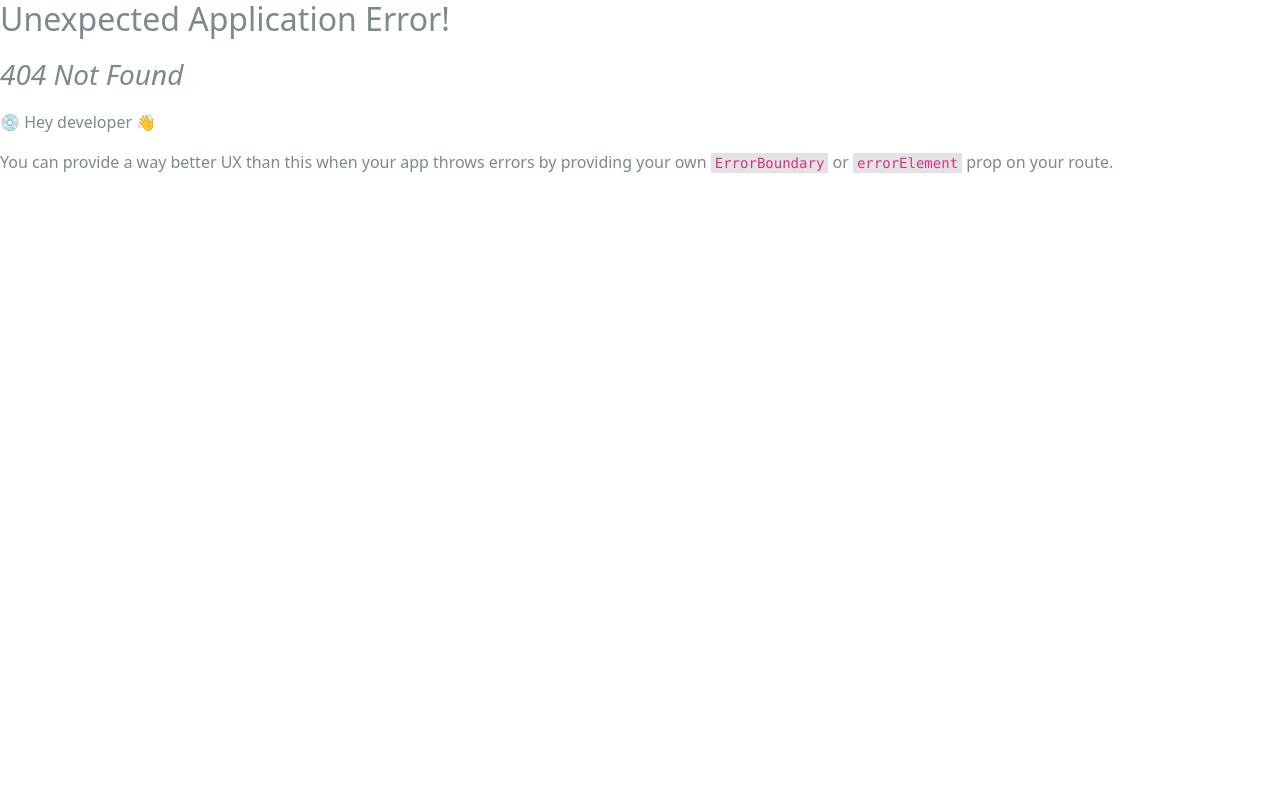
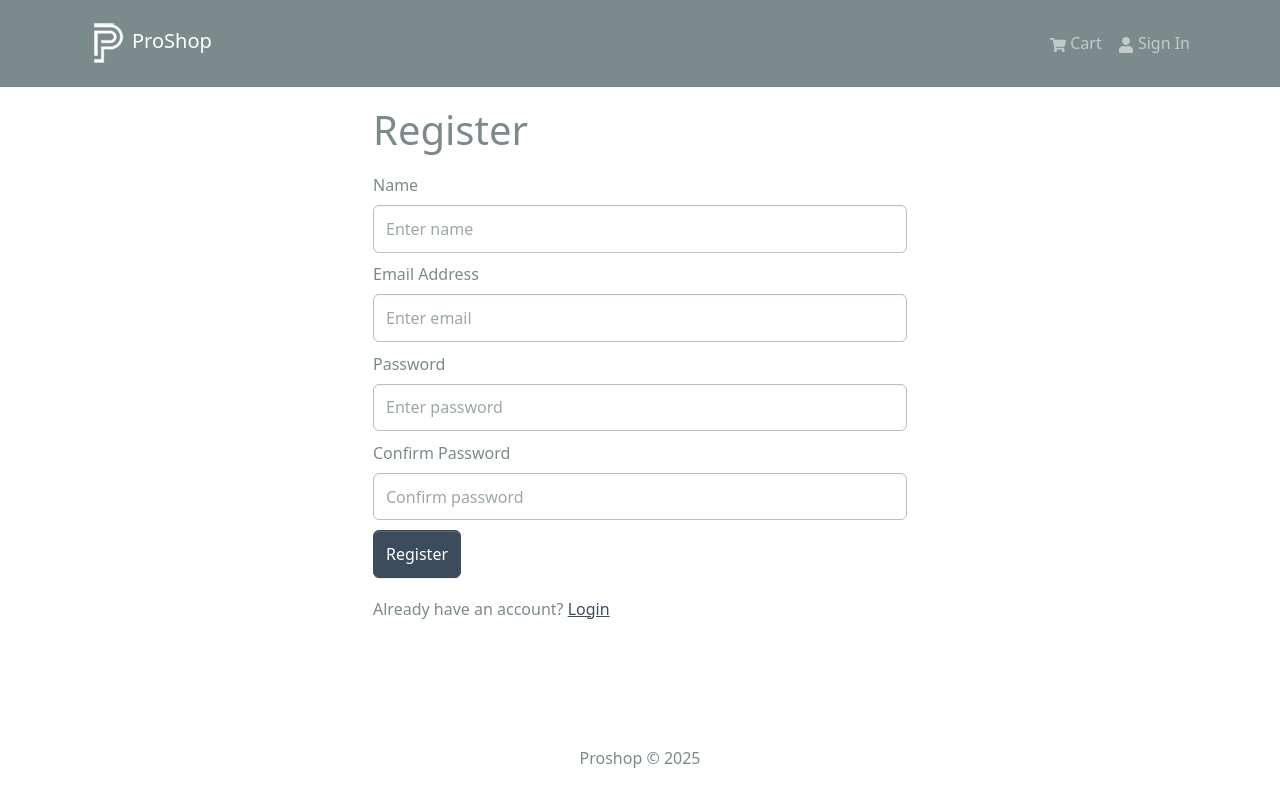
Before and after one commit to andrewteece/proshop, a React (Vite) app in the folder frontend/: page /register in a window 1280 px wide. Before the commit this address had no page. Built offline with nearby package versions, Linux system fonts and the light colour scheme.

Commit message:
code RegisterScreen and update route in main

```diff
--- a/frontend/src/main.jsx
+++ b/frontend/src/main.jsx
@@ -16,6 +16,7 @@ import HomeScreen from './screens/HomeScreen';
 import ProductScreen from './screens/ProductScreen.jsx';
 import CartScreen from './screens/CartScreen.jsx';
 import LoginScreen from './screens/LoginScreen.jsx';
+import RegisterScreen from './screens/REgisterScreen.jsx';
 
 const router = createBrowserRouter(
   createRoutesFromElements(
@@ -24,6 +25,7 @@ const router = createBrowserRouter(
       <Route path='/product/:id' element={<ProductScreen />} />
       <Route path='/cart' element={<CartScreen />} />
       <Route path='/login' element={<LoginScreen />} />
+      <Route path='/register' element={<RegisterScreen />} />
     </Route>
   )
 );
--- /dev/null
+++ b/frontend/src/screens/RegisterScreen.jsx
@@ -0,0 +1,113 @@
+import { useState, useEffect } from 'react';
+import { Link, useLocation, useNavigate } from 'react-router-dom';
+import { Form, Button, Row, Col } from 'react-bootstrap';
+import { useDispatch, useSelector } from 'react-redux';
+import Loader from '../components/Loader';
+import FormContainer from '../components/FormContainer';
+
+import { useRegisterMutation } from '../slices/usersApiSlice.js';
+import { setCredentials } from '../slices/authSlice.js';
+import { toast } from 'react-toastify';
+
+const RegisterScreen = () => {
+  const [name, setName] = useState('');
+  const [email, setEmail] = useState('');
+  const [password, setPassword] = useState('');
+  const [confirmPassword, setConfirmPassword] = useState('');
+
+  const dispatch = useDispatch();
+  const navigate = useNavigate();
+
+  const [register, { isLoading }] = useRegisterMutation();
+
+  const { userInfo } = useSelector((state) => state.auth);
+
+  const { search } = useLocation();
+  const sp = new URLSearchParams(search);
+  const redirect = sp.get('redirect') || '/';
+
+  useEffect(() => {
+    if (userInfo) {
+      navigate(redirect);
+    }
+  }, [navigate, redirect, userInfo]);
+
+  const submitHandler = async (e) => {
+    e.preventDefault();
+
+    if (password !== confirmPassword) {
+      toast.error('Passwords do not match');
+    } else {
+      try {
+        const res = await register({ name, email, password }).unwrap();
+        dispatch(setCredentials({ ...res }));
+        navigate(redirect);
+      } catch (err) {
+        toast.error(err?.data?.message || err.error);
+      }
+    }
+  };
+
+  return (
+    <FormContainer>
+      <h1>Register</h1>
+      <Form onSubmit={submitHandler}>
+        <Form.Group className='my-2' controlId='name'>
+          <Form.Label>Name</Form.Label>
+          <Form.Control
+            type='name'
+            placeholder='Enter name'
+            value={name}
+            onChange={(e) => setName(e.target.value)}
+          ></Form.Control>
+        </Form.Group>
+
+        <Form.Group className='my-2' controlId='email'>
+          <Form.Label>Email Address</Form.Label>
+          <Form.Control
+            type='email'
+            placeholder='Enter email'
+            value={email}
+            onChange={(e) => setEmail(e.target.value)}
+          ></Form.Control>
+        </Form.Group>
+
+        <Form.Group className='my-2' controlId='password'>
+          <Form.Label>Password</Form.Label>
+          <Form.Control
+            type='password'
+            placeholder='Enter password'
+            value={password}
+            onChange={(e) => setPassword(e.target.value)}
+          ></Form.Control>
+        </Form.Group>
+        <Form.Group className='my-2' controlId='confirmPassword'>
+          <Form.Label>Confirm Password</Form.Label>
+          <Form.Control
+            type='password'
+            placeholder='Confirm password'
+            value={confirmPassword}
+            onChange={(e) => setConfirmPassword(e.target.value)}
+          ></Form.Control>
+        </Form.Group>
+
+        <Button disabled={isLoading} type='submit' variant='primary'>
+          Register
+        </Button>
+
+        {isLoading && <Loader />}
+      </Form>
+
+      <Row className='py-3'>
+        <Col>
+          Already have an account?{' '}
+          <Link to={redirect ? `/login?redirect=${redirect}` : '/login'}>
+            Login
+          </Link>
+        </Col>
+      </Row>
+    </FormContainer>
+  );
+};
+
+export default RegisterScreen;
```
